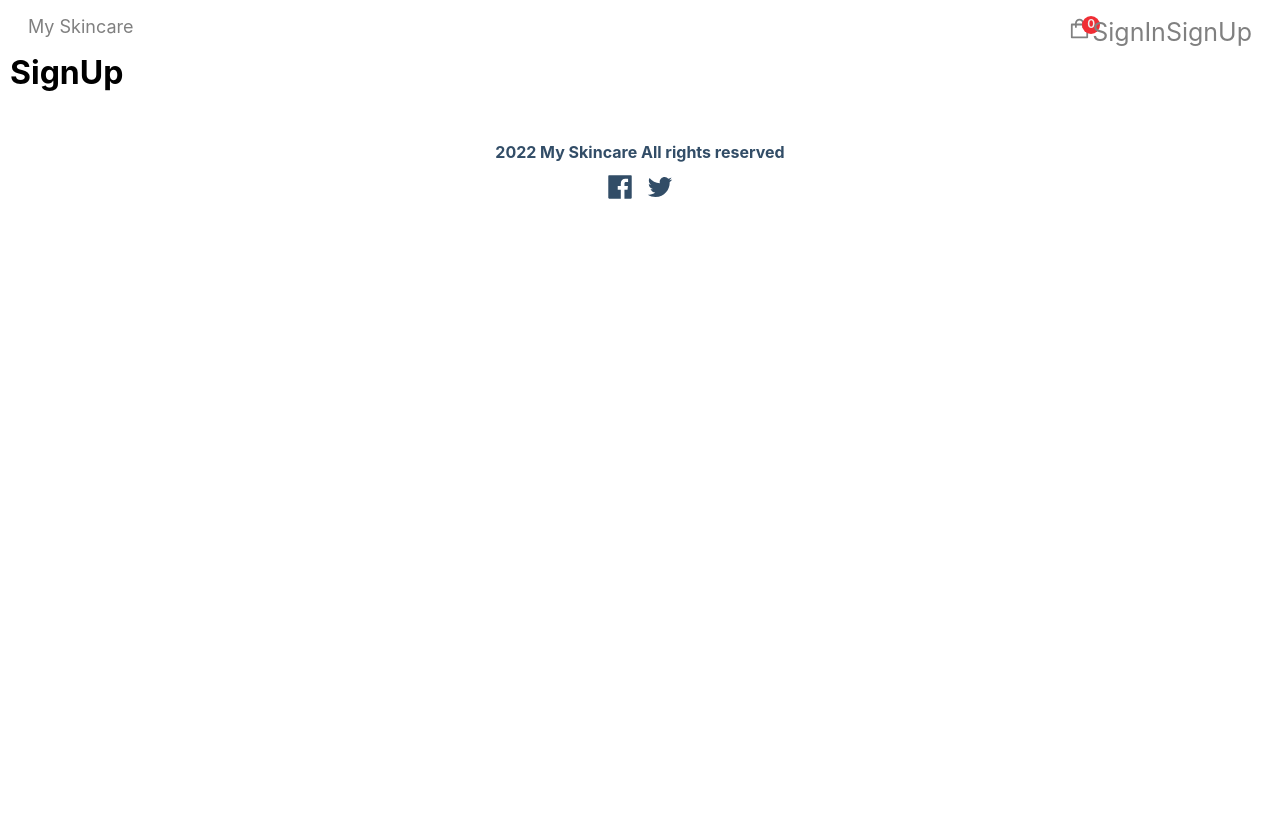
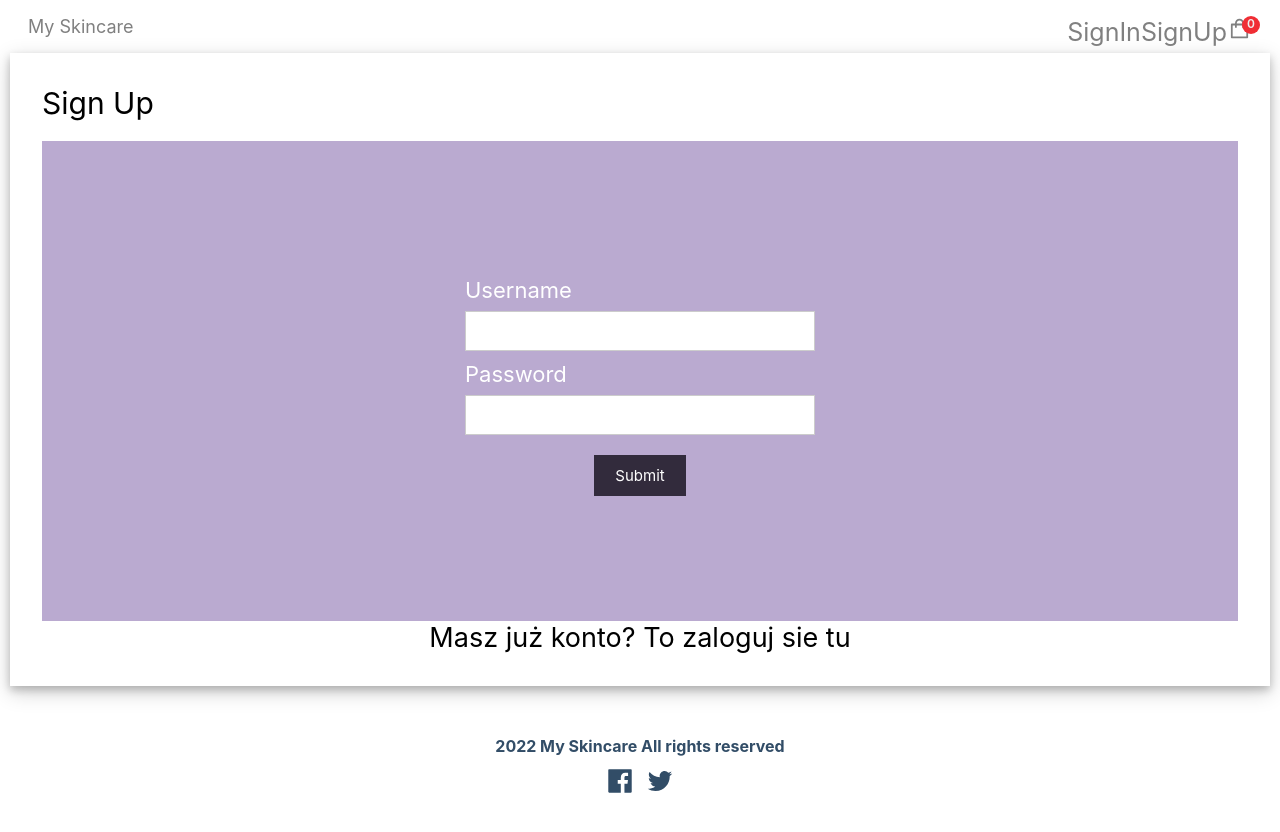
Before and after one commit to oli-e/skincare-app-front, a React (Create React App) app: page /sign-up in a window 1280 px wide. Shown: the top 832 px of the page. Before the commit the page ends 800 px from the top, so only its background shows below. Built offline with nearby package versions, Linux system fonts and the light colour scheme; no server answers.

Commit message:
checkout skeleton

```diff
--- a/src/App.js
+++ b/src/App.js
@@ -6,12 +6,20 @@ import {FooterBanner, HeroBanner, Product} from './components';
 const Home = () => {
 
   const [products, getProducts] = useState([]);
+  const [isLoggedIn, setLoginStatus] = useState(false);
+  const [userName, setUserName] = useState("");
 
   const getServerSide = useCallback(async () => {
     const products = await fetch(`http://localhost:9000/products`)
         .then(products => products.json())
     console.log(products);
     getProducts(products);
+
+    if (document.cookie != "") {
+      setLoginStatus(true);
+    }
+
+    setUserName("Olena");
   }, [])
 
   useEffect(() => {
@@ -19,9 +27,14 @@ const Home = () => {
 }, [getServerSide])
 
   return (
-      <>
+    <>
+      {isLoggedIn ? (
+        <h1>Welcome back, {userName}</h1>
+      ) : (
+        <h1></h1>
+      )}
+
       <HeroBanner product= {products[0]} />
-
         <div className='products-heading'>
           <h2>Best Selling Products</h2>
           <p>Speakers that will change the world</p>
--- a/src/basic.js
+++ b/src/basic.js
@@ -2,7 +2,7 @@ import React, {useCallback, useEffect, useState} from 'react';
 import {BrowserRouter, Route, Routes} from 'react-router-dom';
 
 import Home from './App';
-import {Cart, Layout, SignIn, SignUp} from './components';
+import {Cart, Layout, SignIn, SignUp, Checkout} from './components';
 import ProductDetails from './components/ProductDetails';
 
 const Basic = () => {
@@ -31,7 +31,10 @@ const Basic = () => {
 
                 <Route path='/sign-in' element={<Layout><SignIn /></Layout>} exact />
 
-                <Route path='/sign-up' element={<Layout><SignUp/></Layout>} exact />
+                <Route path='/sign-up' element={<Layout><SignUp /></Layout>} exact />
+
+                <Route path='/checkout' element={<Layout><Checkout /></Layout>} exact />
+
             </Routes>
 
         </BrowserRouter>
--- /dev/null
+++ b/src/components/Checkout.js
@@ -0,0 +1,68 @@
+import '../index.css';
+
+import React from 'react';
+
+const login_style = {
+    'background-color': 'white',
+    'padding': '2rem',
+    'box-shadow':
+        '0 4px 8px 0 rgba(0, 0, 0, 0.2), 0 6px 20px 0 rgba(0, 0, 0, 0.19)',
+    'align-items': 'center',
+  };
+
+const Checkout = () => {
+
+    return (
+        <div  style={login_style}>
+            <h1 className='products-heading'>Checkout</h1>
+
+            <h2 className='products-heading'>Your Order</h2>
+            <div className='layout'>
+                <p>Product 1</p>
+                <p>Product 2</p>
+                <p>Product 3</p>
+                <h3 className='total h3'>Total: 5</h3>
+            </div>
+
+            <h2 className='products-heading'>Shipping Details</h2>
+            <div className='checkout-form' style={{'align-text': 'center'}}>
+                <form>
+                <div className='checkout-input-form'>
+                    <label style={{  'font-size': '22px'}}> Name </label>
+                    <input className='checkout-input' type="text" name="name" required />
+                </div>
+                <div className='checkout-input-form'>
+                    <label style={{  'font-size': '22px'}}> surname </label>
+                    <input class="checkout-input" type="text" name="surname" required />
+                    </div>
+                    <p>      </p>
+                <div className='checkout-input-form'>
+                    <label style={{  'font-size': '22px'}}>address </label>
+                    <input className="checkout-input" type="text" name="address" required />
+                    <label style={{  'font-size': '22px'}}>house </label>
+                        <input className='checkout-input' type="text" name="house" required />
+                    <label style={{  'font-size': '22px'}}>flat </label>
+                    <input className='checkout-input' type="text" name="flat" required />
+                </div>
+                <div className='checkout-input-form'>
+                    <label style={{  'font-size': '22px'}}>Username </label>
+                    <input className='checkout-input' type="text" name="postalcode" required />
+                </div>
+                <div className='checkout-input-form'>
+                    <label style={{  'font-size': '22px'}}>Username </label>
+                    <input className='checkout-input' type="text" name="country" required />
+                </div>
+                </form>
+            </div>
+
+            <h2 className='products-heading'>Payment Method</h2>
+            <div className='payment-method' style={{'align-items': 'center'}}>
+                <p>Cash On Delivery</p>
+            </div>
+
+            <button type='button' className="btn">Place Order</button>
+        </div>
+    )
+}
+
+export default Checkout;
--- a/src/components/Navbar.js
+++ b/src/components/Navbar.js
@@ -1,4 +1,4 @@
-import React from 'react';
+import React, {useCallback, useEffect, useState} from 'react';
 import {AiOutlineLogin, AiOutlineShopping} from 'react-icons/ai'
 
 import {useStateContext} from '../context/StateContext';
@@ -7,36 +7,54 @@ import Cart from './Cart';
 
 
 
-const Navbar =
-    () => {
-      const {showCart, setShowCart, totalQuantities} = useStateContext();
+const Navbar = () => {
+    const {showCart, setShowCart, totalQuantities} = useStateContext();
+    const [isLoggedIn, setLoginStatus] = useState(false);
 
-      const handleClick = (event) => {
+
+    const signOut = (event) => {
+        console.log("Sign Out");
+    };
+
+    const handleClick = (event) => {
         window.location.href = `/`;
-    }
+    };
+
+    const getNavbarState = useCallback(async () => {
+        console.log(document.cookie);
+        if (document.cookie != '') {
+            setLoginStatus(true);
+        }
+
+    }, [])
+
+    useEffect(() => {
+        getNavbarState();
+    }, [getNavbarState])
 
     return (
         <div className='navbar-container'>
             <a href='/' onClick={handleClick}>
             <p className='logo' href='/'>My Skincare</p>
             </a>
+            {isLoggedIn && <button type='button' className="btn">Your orders</button>}
 
             <div>
+                {isLoggedIn ?
+                    (<button type='button' className='cart-icon' onClick={signOut}>SignOut</button>):
+                        (<a href={`/sign-in`} ><button type='button' className='cart-icon'>SignIn</button></a>)
+
+                }
+                <a href={`/sign-up`} >
+                    <button type='button' className='cart-icon'>
+                    SignUp
+                    </button>
+                </a>
                 <button type='button' className='cart-icon' onClick={() => setShowCart(true) }>
                     <AiOutlineShopping />
                     { console.log(totalQuantities)}
                     <span className='cart-item-qty'>{ totalQuantities}</span>
                 </button>
-                <a href={`/sign-in`} >
-                    <button type='button' className='cart-icon'>
-                    SignIn
-                    </button>
-                </a>
-                <a href={`/sign-up`} >
-                    <button type='button' className='cart-icon'>
-                    SignUp
-                    </button>
-                </a>
                 {/* <a href='/login'>
             <button type='button' className='cart-icon' onClick="">
                 <AiOutlineLogin />
--- a/src/components/SignIn.js
+++ b/src/components/SignIn.js
@@ -16,7 +16,7 @@ const SignIn = () => {
     display: 'flex',
     'justify-content': 'center',
     gap: '20px',
-    height: '80vh',
+    height: '60vh',
     'align-items': 'center',
     'font-family': 'sans-serif'
   };
@@ -62,43 +62,56 @@ const SignIn = () => {
       var cookies = {};
       for (var i=0; i<pairs.length; i++){
         var pair = pairs[i].split("=");
+        // sessionStorage.setItem((pair[0] + '').trim(), pair.slice(1).join('='));
         cookies[(pair[0]+'').trim()] = unescape(pair.slice(1).join('='));
       }
       return cookies;
     }
-  const handleSubmit = (event) => {
+  const handleSubmit = (event, res, req) => {
+
+    let config = {
+      headers: {
+        'Content-Type': 'application/json',
+        'Access-Control-Allow-Credentials': true,
+        'Access-Control-Allow-Methods': 'GET,PUT,POST,DELETE,UPDATE,OPTIONS',
+        'Access-Control-Allow-Headers': 'X-Requested-With, X-HTTP-Method-Override, Content-Type, Accept'
+      },
+      withCredentials: true
+    }
+    let data = { 'email': 'login@mail.com', 'password': '1234pass' }
+
+    const loginProcedure = () => {
+      navigate('/');
+      sessionStorage.setItem("logged");
+     }
 
         // Prevent page reload
-    event.preventDefault(); var {uname, pass} = document.forms[0];
+    event.preventDefault();
+    var { uname, pass } = document.forms[0];
     console.log(uname.value, pass.value);
         const requestOptions = {
-          method: 'POST',
           headers: {
             'mode': 'cors',
             'accept': 'application/json',
             'Access-Control-Allow-Origin': 'http://localhost:3000/',
             'Access-Control-Allow-Methods': 'GET,PUT,POST,DELETE',
           },
-          body: { 'email': 'login@mail.com', 'password': '1234pass' },
-          withCredentials: true
+          body: { 'email': 'login@mail.com', 'password': '1234pass' }
         };
-    axios.post('http://localhost:9000/signIn', requestOptions)
-      .then(response => console.log(response));
-
-        // fetch('http://localhost:9000/signIn', requestOptions)
-        //   .then(response => console.log(response.json()))
-
-    console.log(document);
-    sessionStorage.setItem('csrfToken', getCookies()["csrfToken"]);
+    axios.post('http://localhost:9000/signIn', requestOptions, config )
+      .then(response => response.status === 200 ? navigate('/') : navigate('/signIn'));
+    setIsSubmitted(true);
+    console.log(getCookies());
+    sessionStorage.setItem('csrfToken', getCookies().csrfToken);
 
 };
 
   const renderForm = (
+    <div>
       <div style={mystyle}>
         <form onSubmit={handleSubmit} >
           <div style={input_style}>
-              <label style={{
-  'font-size': '22px'}}>Username </label>
+            <label style={{  'font-size': '22px'}}>Username </label>
             <input style={input_s }type="text" name="uname" required />
               {renderErrorMessage('uname')}
           </div>
@@ -107,10 +120,16 @@ const SignIn = () => {
             <input style={input_s } type='password' name='pass' required />
                   {renderErrorMessage('pass')}
           </div>
-            <div>
+          <div style={{"text-align": "center"}}>
             <input style={button_sub} type="submit" />
           </div>
         </form>
+      </div>
+      <div style={{ 'font-size': 27, "text-align": "center" }}>
+        <a href='/sign-up'>
+          <p>Nie masz konta? Załóż</p>
+        </a>
+      </div>
   </div>
   );
 
--- a/src/components/SignUp.js
+++ b/src/components/SignUp.js
@@ -1,11 +1,92 @@
-import React from 'react';
 import '../index.css';
+import axios from 'axios';
+import React, {useState} from 'react';
+
+
 const SignUp = () => {
+    const [errorMessages, setErrorMessages] = useState({});
+
+
+      const mystyle = {
+        color: 'white',
+        backgroundColor: '#baaad0',
+        padding: '10px',
+        fontFamily: 'Arial',
+        display: 'flex',
+        'justify-content': 'center',
+        gap: '20px',
+        height: '60vh',
+        'align-items': 'center',
+        'font-family': 'sans-serif'
+      };
+
+      const login_style = {
+        'background-color': 'white',
+        'padding': '2rem',
+        'box-shadow':
+            '0 4px 8px 0 rgba(0, 0, 0, 0.2), 0 6px 20px 0 rgba(0, 0, 0, 0.19)',
+        'align-items': 'center',
+      };
+
+    const input_style = {
+        display: 'flex',
+        'flex-direction': 'column',
+        gap: '8px',
+        margin: '10px'
+    };
+    const input_s = {
+        height: '40px',
+        width: '350px',
+        border: '1px solid rgba(0, 0, 0, 0.2)'
+    };
+
+    const button_sub = {
+        'margin-top': '10px',
+        cursor: 'pointer',
+        'font-size': '15px',
+        background: '#322b3c',
+        border: '1px solid #322b3c',
+        color: '#fff',
+        padding: '10px 20px',
+        'align-items': 'center'
+    };
+
+    const handleSubmit = () => { };
+
+    const renderErrorMessage = (name) =>
+    name === errorMessages.name && (
+      <div className='error'>{errorMessages.message}</div>
+    );
+
     return (
-    <div>
-        <h1>SignUp</h1>
+<div>
+    <div style={login_style}>
+        <div style={{'font-size': '30px', 'margin-bottom': '20px'}}>Sign Up</div>
+        <div style={mystyle}>
+          <form onSubmit={handleSubmit} >
+            <div style={input_style}>
+              <label style={{'font-size': '22px'}}>Username </label>
+              <input style={input_s }type='text' name='uname' required />
+                {renderErrorMessage('uname')}
+            </div>
+            <div style={input_style}>
+              <label style={{'font-size': '22px'}}>Password </label>
+              <input style={input_s } type='password' name='pass' required />
+                    {renderErrorMessage('pass')}
+            </div>
+            <div style={{"text-align": "center"}}>
+              <input style={button_sub} type="submit" />
+            </div>
+          </form>
+        </div>
+        <div style={{ 'font-size': 27, "text-align": "center" }}>
+          <a href='/sign-in'>
+            <p>Masz już konto? To zaloguj sie tu</p>
+          </a>
+        </div>
     </div>
+</div>
     )
-}
+    }
 
 export default SignUp;
--- a/src/components/index.js
+++ b/src/components/index.js
@@ -7,3 +7,4 @@ export {default as Navbar} from './Navbar';
 export {default as Product} from './Product';
 export {default as SignIn} from './SignIn';
 export {default as SignUp} from './SignUp';
+export {default as Checkout} from './Checkout';
```
Also changed, not shown: src/components/Cart.js (+17 -14 lines), src/index.css (+29 -19 lines). Lines whose indentation alone changed are shown as unchanged.
